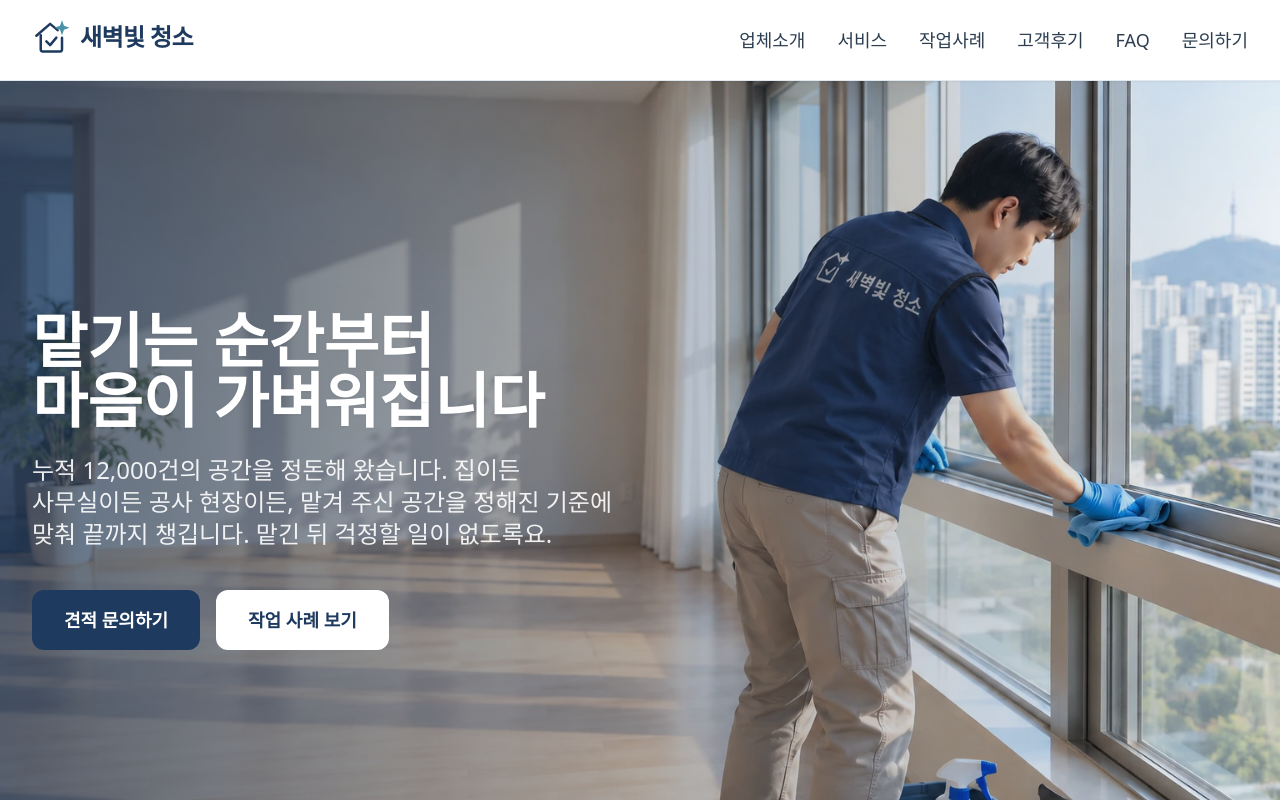
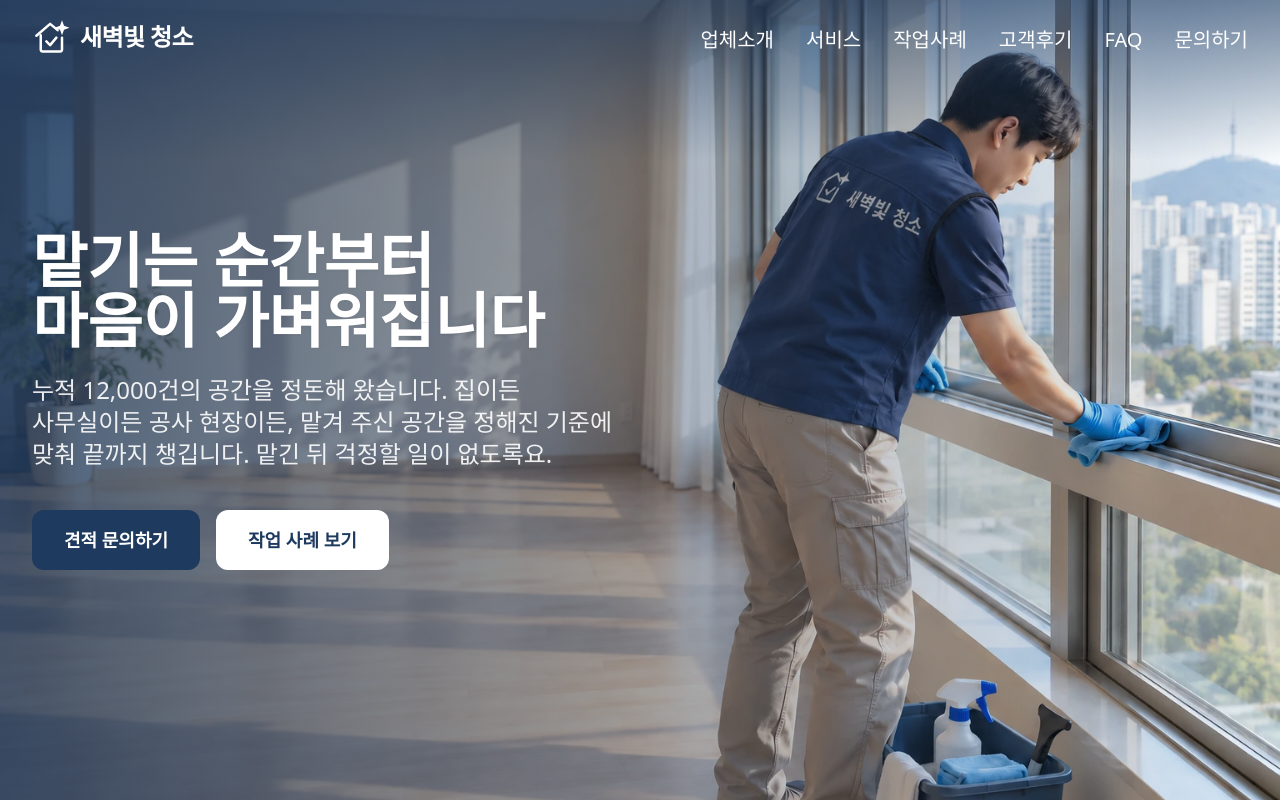
Before and after one commit to leedonghyun79/dawnlight_cleaning, a Next.js app: page / in a window 1280 px wide. Shown: the top 800 px of the page. Built offline with nearby package versions, Linux system fonts and the light colour scheme; a web font is replaced by a local one.

Commit message:
히어로 섹션 수정

```diff
--- a/src/app/layout.tsx
+++ b/src/app/layout.tsx
@@ -28,7 +28,7 @@ export default function RootLayout({
       </head>
       <body className="antialiased">
         <Header />
-        <main className="pt-20">
+        <main>
           {children}
         </main>
         <div className="pb-16 md:pb-0">
--- a/src/components/common/Header.tsx
+++ b/src/components/common/Header.tsx
@@ -1,9 +1,20 @@
 'use client';
 
+import { useEffect, useState } from 'react';
 import Link from 'next/link';
 import BrandLogo from '@/components/common/BrandLogo';
 
 export default function Header() {
+  const [scrolled, setScrolled] = useState(false);
+
+  // 맨 위에서는 투명하게 두고, 스크롤하면 흰 배경으로 바꾼다.
+  useEffect(() => {
+    const onScroll = () => setScrolled(window.scrollY > 16);
+    onScroll();
+    window.addEventListener('scroll', onScroll, { passive: true });
+    return () => window.removeEventListener('scroll', onScroll);
+  }, []);
+
   const menuItems = [
     { label: '업체소개', href: '/about' },
     { label: '서비스', href: '/service' },
@@ -13,12 +24,18 @@ export default function Header() {
     { label: '문의하기', href: '/contact' },
   ];
 
+  const headerTone = scrolled
+    ? 'bg-white border-b border-border shadow-sm'
+    : 'bg-transparent border-b border-transparent';
+  const textTone = scrolled ? 'text-text-dark hover:text-navy' : 'text-white hover:text-white/80';
+  const iconTone = scrolled ? 'text-navy' : 'text-white';
+
   return (
-    <header className="fixed top-0 w-full bg-white border-b border-border z-40 shadow-sm">
+    <header className={`fixed top-0 w-full z-40 transition-colors duration-300 ${headerTone}`}>
       <nav className="max-w-7xl mx-auto px-4 sm:px-6 lg:px-8 h-20 flex items-center justify-between gap-2">
         {/* Logo */}
         <Link href="/" className="shrink-0" aria-label="새벽빛 청소 홈">
-          <BrandLogo size="lg" />
+          <BrandLogo size="lg" inverse={!scrolled} />
         </Link>
 
         {/* Desktop Menu */}
@@ -27,7 +44,7 @@ export default function Header() {
             <li key={item.href}>
               <Link
                 href={item.href}
-                className="text-base lg:text-lg text-text-dark hover:text-navy transition-colors"
+                className={`text-[18px] lg:text-[20px] font-medium transition-colors ${textTone}`}
               >
                 {item.label}
               </Link>
@@ -36,7 +53,7 @@ export default function Header() {
         </ul>
 
         {/* Mobile Menu (stub) */}
-        <button className="lg:hidden shrink-0 p-2 text-navy" aria-label="메뉴 열기">
+        <button className={`lg:hidden shrink-0 p-2 ${iconTone}`} aria-label="메뉴 열기">
           <svg className="w-6 h-6" fill="none" stroke="currentColor" viewBox="0 0 24 24">
             <path strokeLinecap="round" strokeLinejoin="round" strokeWidth={2} d="M4 6h16M4 12h16M4 18h16" />
           </svg>
--- a/src/components/sections/Hero.tsx
+++ b/src/components/sections/Hero.tsx
@@ -26,8 +26,9 @@ export default function Hero() {
         className="object-cover object-[85%_center] md:object-center"
         quality={85}
       />
-      <div className="absolute inset-0 bg-navy/35 md:bg-navy/5" aria-hidden="true" />
-      <div className="absolute inset-0 bg-gradient-to-r from-navy/70 via-navy/30 to-transparent" aria-hidden="true" />
+      <div className="absolute inset-0 bg-navy/35 md:bg-transparent" aria-hidden="true" />
+      <div className="absolute inset-0 bg-gradient-to-r from-navy/80 via-navy/40 to-transparent" aria-hidden="true" />
+      <div className="absolute inset-x-0 top-0 h-40 bg-gradient-to-b from-navy/60 to-transparent" aria-hidden="true" />
 
       {/* Content */}
       <div className="relative z-10 w-full max-w-7xl mx-auto px-4 sm:px-6 lg:px-8">
```
